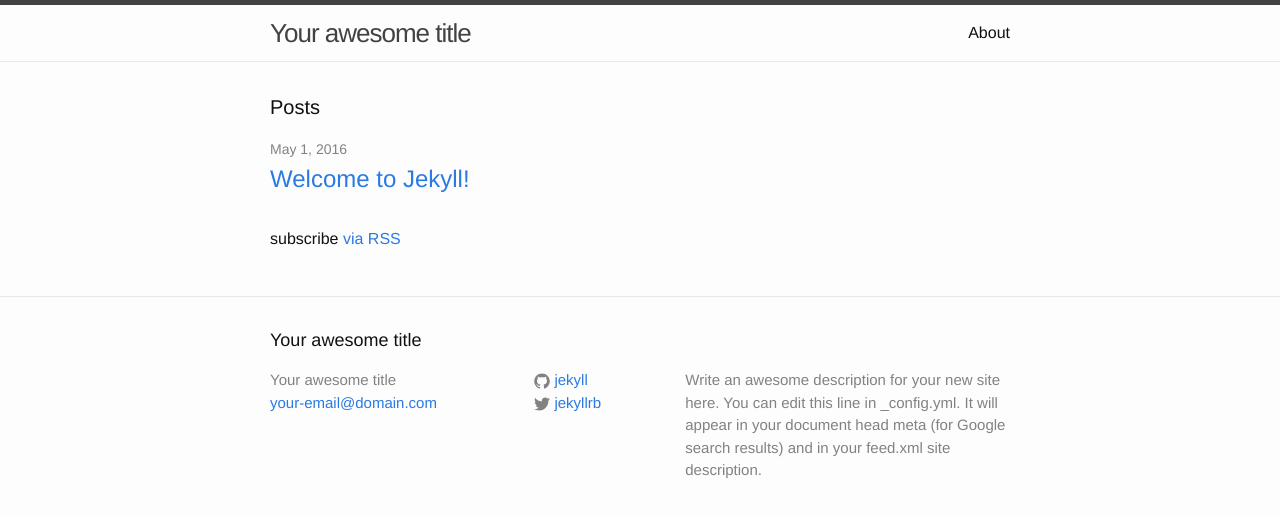
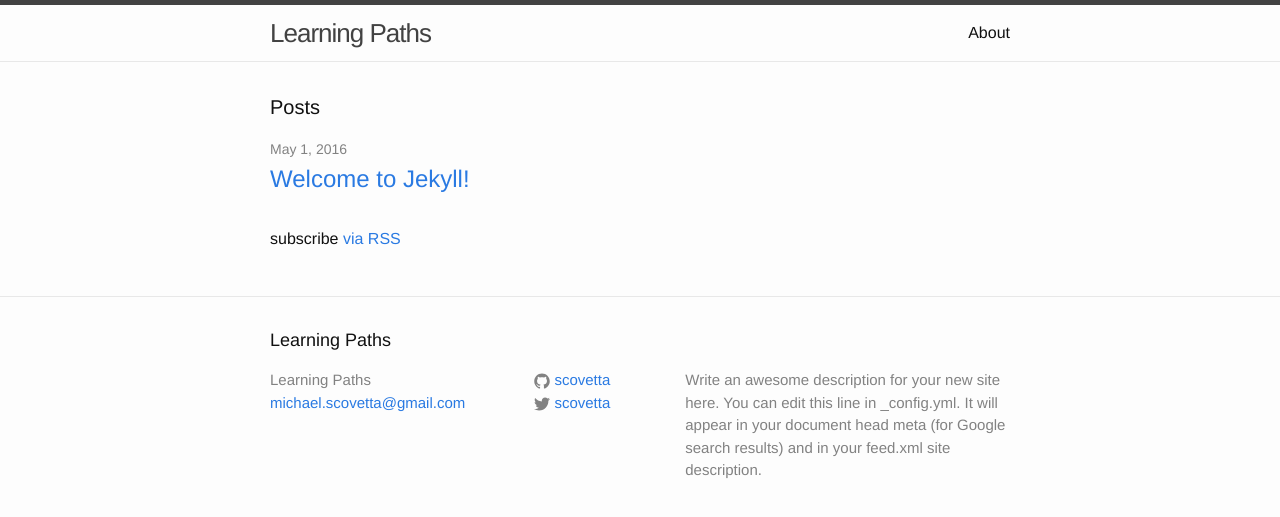
Before and after one commit to scovetta/learningpaths, a Jekyll site: the page built from index.html, in a window 1280 px wide. Shown: the top 517 px of the page. Built offline with Jekyll 4.4.1, drawn with Linux system fonts in a browser that asks for light colours.

Commit message:
Fixed config

```diff
--- a/_config.yml
+++ b/_config.yml
@@ -6,16 +6,16 @@
 # 'jekyll serve'. If you change this file, please restart the server process.
 
 # Site settings
-title: Your awesome title
-email: your-email@domain.com
+title: Learning Paths
+email: michael.scovetta@gmail.com
 description: > # this means to ignore newlines until "baseurl:"
   Write an awesome description for your new site here. You can edit this
   line in _config.yml. It will appear in your document head meta (for
   Google search results) and in your feed.xml site description.
-baseurl: "" # the subpath of your site, e.g. /blog
-url: "http://yourdomain.com" # the base hostname & protocol for your site
-twitter_username: jekyllrb
-github_username:  jekyll
+baseurl: "/learningpaths" # the subpath of your site, e.g. /blog
+url: "http://scovetta.github.io/learningpaths" # the base hostname & protocol for your site
+twitter_username: scovetta
+github_username:  scovetta
 
 # Build settings
 markdown: kramdown
```
